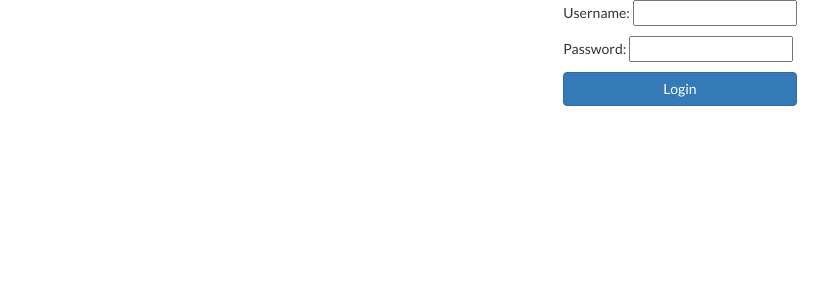
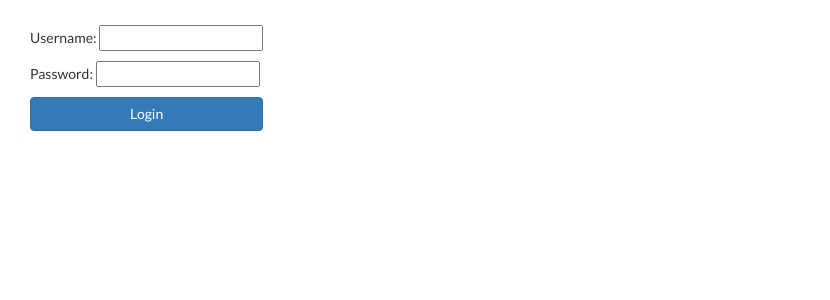
Before and after one commit to abeinstein/sterling-site, a Django app: template sterling/templates/login.html in a window 1280 px wide; the page is wider, and only the part inside the window is pictured. Shown: the top 300 px of that part, without its empty margins (0-830 px from the left). Run offline with Django 3.2, Linux system fonts and the light colour scheme; the template is opened without the code that fills it, so the values that code supplies are empty, except form fields; tables that the repository leaves empty hold one stand-in row (values such as "Sample post"); form fields are guessed from the names that the template uses; parts of the project's set-up code (start-up, migrations or seed data) failed here and were passed over; some libraries are stand-ins or nearby versions.

Commit message:
Minor changes to login flow

```diff
--- a/sterling/static/css/my.css
+++ b/sterling/static/css/my.css
@@ -95,6 +95,9 @@ h1, h2, h3, h4 {
   text-align: center;
 }
 
+.login {
+  margin-top: 25px;
+}
 
 .bar-graph-icon {
   font-size: 300px;
--- a/sterling/templates/login.html
+++ b/sterling/templates/login.html
@@ -4,8 +4,9 @@
 {% if form.errors %}
 <p> You have the wrong username or password. Please try again. </p>
 {% endif %}
-<div class="col-md-2 col-md-offset-5">
+<div class="col-md-2">
 <div class="container">
+<div class="login">
 <form role="form" method="post" action="{% url "login" %}">
   {% csrf_token %}
   <div class="input-group">
@@ -19,5 +20,6 @@
 
 </div>
 </div>
+</div>
 
 {% endblock content %}
--- a/sterling/templates/splash.html
+++ b/sterling/templates/splash.html
@@ -47,7 +47,7 @@
             </div>
             <button type="submit" class="btn btn-primary btn-large btn-block btn-submit">Sign up</button>
           </form>
-          <p class="sign-in"> or <a href="{% url "logout" %}">Sign in</a></p>
+          <p class="sign-in"> or <a href="{% url "login" %}">Sign in</a></p>
         </div>
         </div>
         <div class="col-md-6 col-md-pull-6">
```
